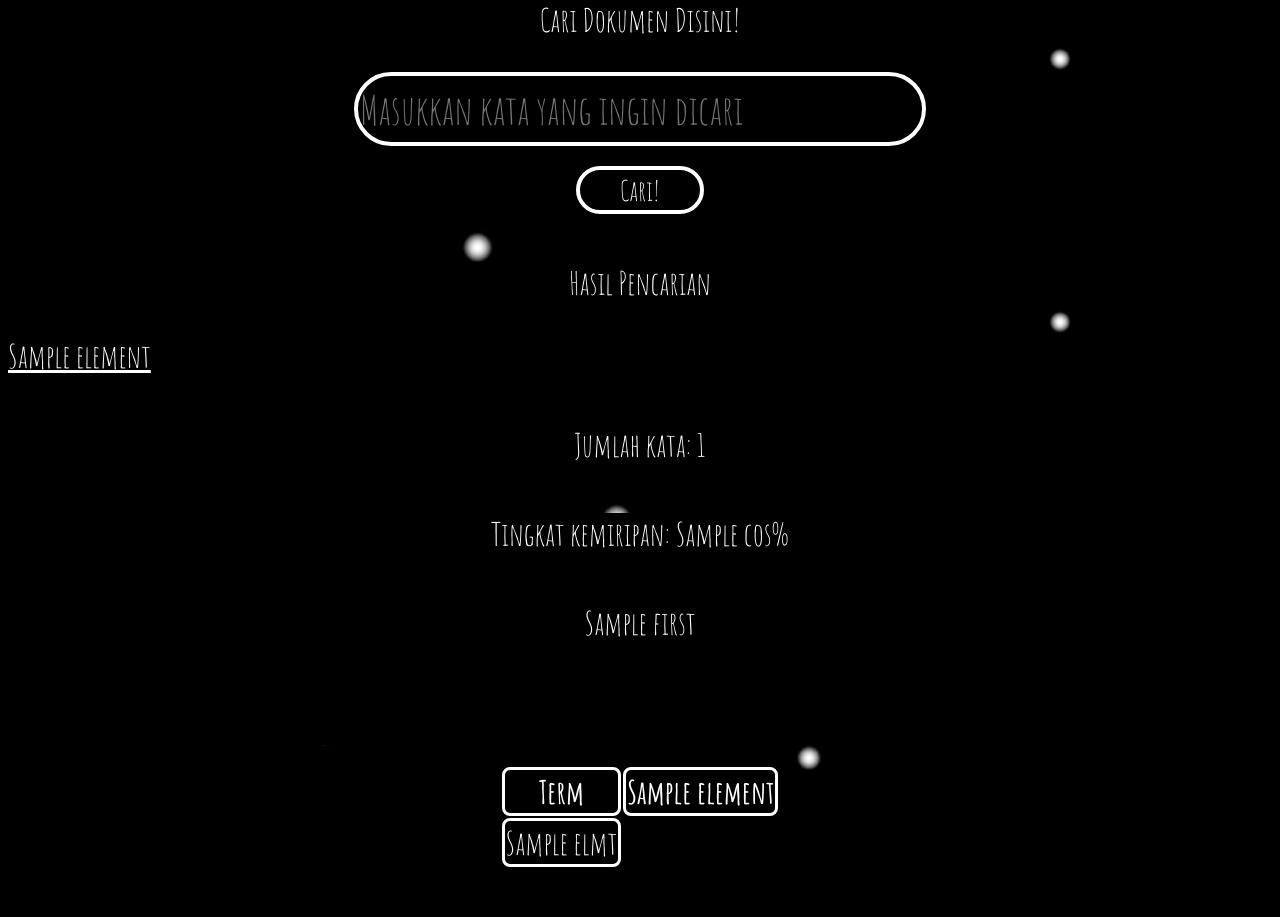
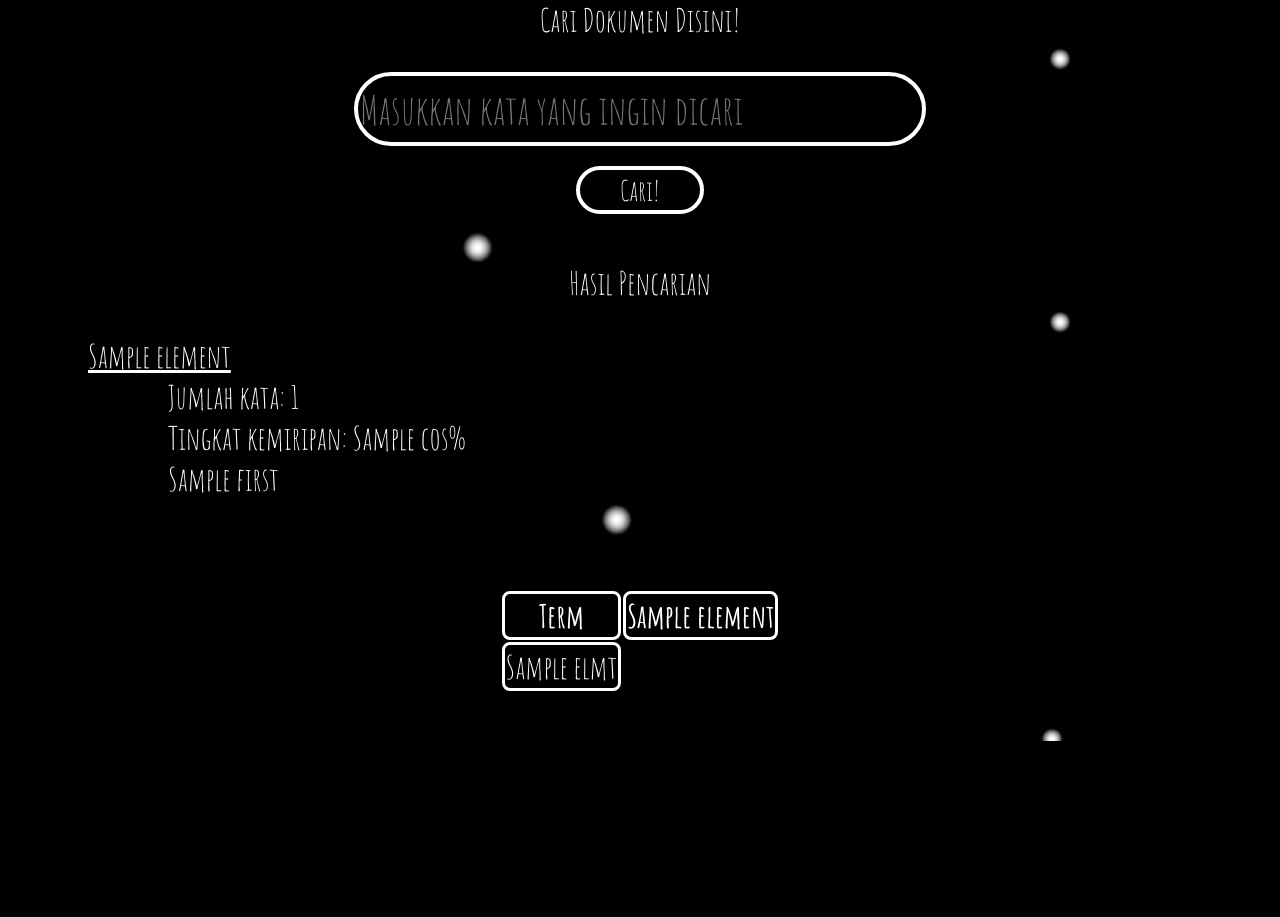
Before and after one commit to andresjerriels/Algeo02-19193, a Flask app: template templates/home.html in a window 1280 px wide. Shown: the part 989-1906 px from the top of the page. After the commit the page ends 1730 px from the top, so only its background shows below. Run offline with Flask 2, Linux system fonts and the light colour scheme; data comes from the database, SQL or seed files in the repository; the template is opened without the code that fills it: values that come from a table or form of the project are taken from there, most other values are stand-ins (such as "Sample title", 1, 10 or a date in 2020).

Commit message:
fix home.css

```diff
--- /dev/null
+++ b/contoh_text/text5.txt
@@ -0,0 +1,5 @@
+Makanan organik pada umumnya mengandung sedikit bahan yang terkontaminasi dan diproduksi secara tradisional. Namun, USDA sendiri tidak membuat klaim bahwa makanan yang organik lebih bergizi daripada makanan yang diproduksi secara konvensional.
+Intinya, setiap bahan-bahan atau produk organik yang Anda dapatkan tidak serta merta sehat bila dimakan atau dikonsumsi langsung. Apapun makanan yang organik (seperti sayur dan buah umumnya) harus dicuci terlebih dahulu sebelum dimakan karena makanan organik masih bisa terkontaminasi oleh kotoran, serangga, atau residu pestisida.
+Laporan terbaru menunjukan bahwa produk organik mengandung kadar antioksidan yang tinggi. Akan tetapi perbedaannya kecil sehingga diperlukan penelitian lebih lanjut untuk membenarkan temuan ini. Kandungan nutrisi yang lebih tinggi kemungkinan berkaitan dengan fakta bahwa penurunan kualitas makanan organik setelah panen lebih cepat daripada makanan non-organik.
+Disarankan untuk konsumsi makanan organik di waktu panen, karena beberapa penelitian menunjukan bahwa saat baru panen, akan semakin tingginya kandungan gizi makanan tersebut.
+Dalam pengobatan kanker, kebanyakan orang memilih untuk mengonsumsi makanan organik agar terhindar dari bahaya kimia pestisida yang dapat memperburuk kondisi kanker mereka. Hal ini merupakan pilihan yang boleh saja dilakukan walaupun tidak mengubah tingkat kesehatan orang kanker.
--- a/static/css/home.css
+++ b/static/css/home.css
@@ -21,6 +21,16 @@ a, p {
 
 .hasil, .files {
     margin: 3rem auto;
+}
+
+.hasil {
+    padding: 0 5rem;
+}
+
+.kiri {
+    margin: 0;
+    text-align: justify;
+    padding: 0 5rem;
 }
 
 table {
--- a/static/css/search.css
+++ b/static/css/search.css
@@ -17,7 +17,6 @@ a, p {
 
 table, th, td {
     border: 0.5rem solid white;
-    border-radius: 3rem;
 }
 
 th, td {
--- a/templates/home.html
+++ b/templates/home.html
@@ -55,13 +55,13 @@
 
 <div class="hasil">
     {% if tftable|length > 0 %}
-    <p>Hasil Pencarian</p>
+    <p id="hasilpencarian">Hasil Pencarian</p>
     {% endif %}
     {% for element in array %}
     <a href="/uploads/{{ element.get('name') }}">{{ element.get('name') }}</a>
-    <p>Jumlah kata: {{ element.get('count') }}</p>
-    <p>Tingkat kemiripan: {{ element.get('cos') }}%</p>
-    <p>{{ element.get('first') }}</p>
+    <p class="kiri">Jumlah kata: {{ element.get('count') }}</p>
+    <p class="kiri">Tingkat kemiripan: {{ element.get('cos') }}%</p>
+    <p class="kiri">{{ element.get('first') }}</p>
     <br>
     {% endfor %}
 
```
Also changed, not shown: contoh_text/text6.txt (added).
